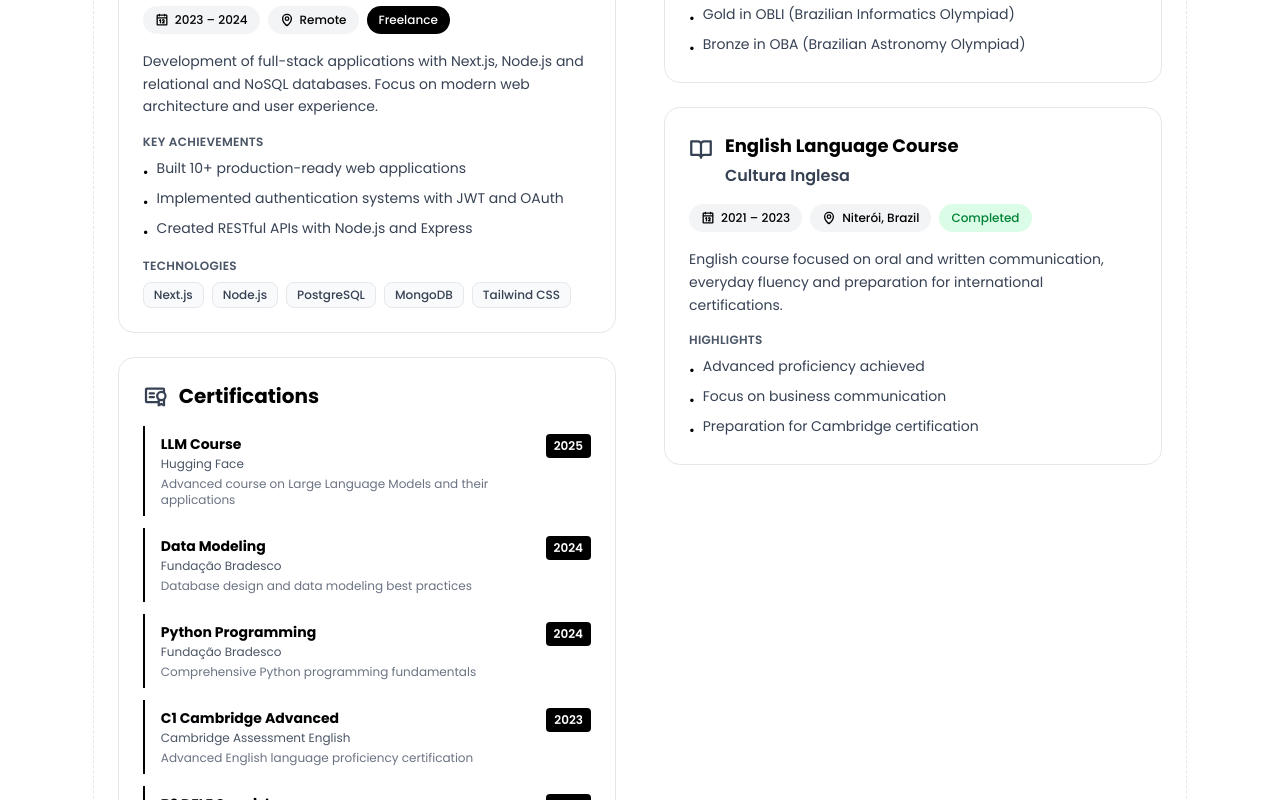
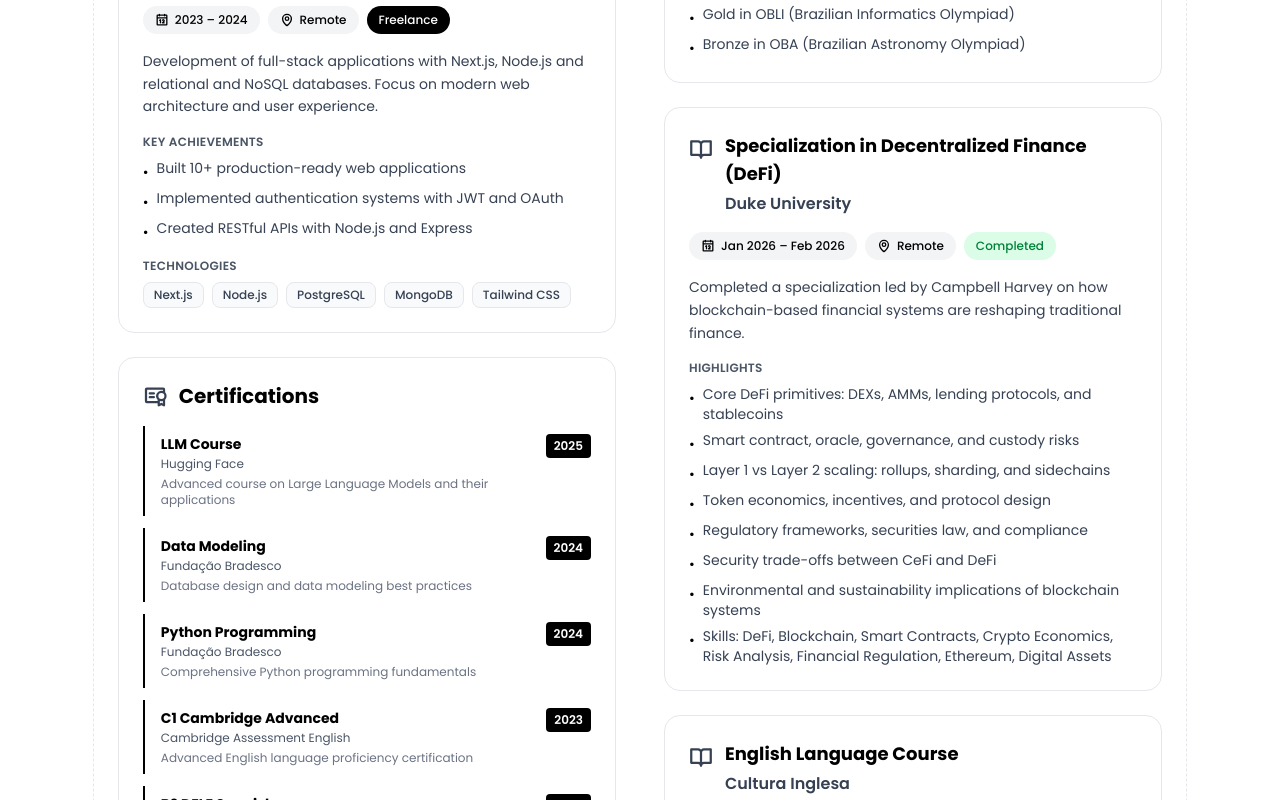
Before and after one commit to antoniovita/antoniovitaws, a Next.js app: page /experience in a window 1280 px wide. Shown: the part 1000-1800 px from the top of the page. Built offline with nearby package versions, Linux system fonts and the light colour scheme.

Commit message:
feat: exp and edu updated

```diff
--- a/app/experience/page.tsx
+++ b/app/experience/page.tsx
@@ -69,6 +69,26 @@
         "Bronze medal in Kangaroo Math Competition",
         "Gold in OBLI (Brazilian Informatics Olympiad)",
         "Bronze in OBA (Brazilian Astronomy Olympiad)",
+      ],
+    },
+    {
+      name: "Duke University",
+      degree:
+        "Specialization in Decentralized Finance (DeFi)",
+      location: "Remote",
+      period: "Jan 2026 – Feb 2026",
+      status: "Completed",
+      description:
+        "Completed a specialization led by Campbell Harvey on how blockchain-based financial systems are reshaping traditional finance.",
+      highlights: [
+        "Core DeFi primitives: DEXs, AMMs, lending protocols, and stablecoins",
+        "Smart contract, oracle, governance, and custody risks",
+        "Layer 1 vs Layer 2 scaling: rollups, sharding, and sidechains",
+        "Token economics, incentives, and protocol design",
+        "Regulatory frameworks, securities law, and compliance",
+        "Security trade-offs between CeFi and DeFi",
+        "Environmental and sustainability implications of blockchain systems",
+        "Skills: DeFi, Blockchain, Smart Contracts, Crypto Economics, Risk Analysis, Financial Regulation, Ethereum, Digital Assets",
       ],
     },
     {
```
Also changed, not shown: 1 other file (tests, documents, lock files or other folders).
